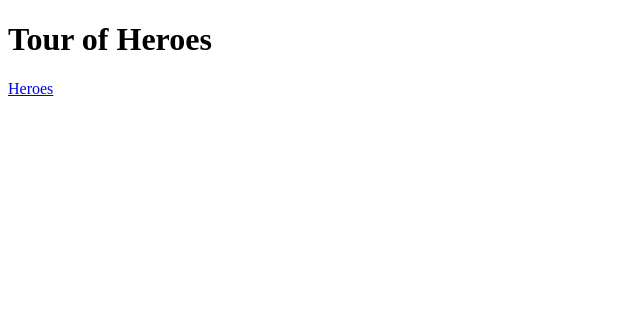
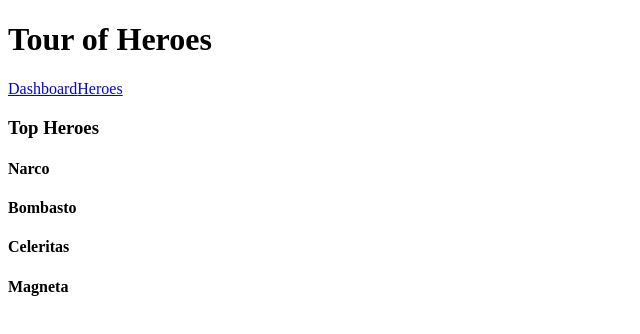
Before and after one commit to android-rain/app-angular-tutorial, an Angular app: page /dashboard in a window 1280 px wide. Before the commit this address led to /. Shown: the top 334 px of the page, without its empty margins (0-640 px from the left). Built offline with nearby package versions, Linux system fonts and the light colour scheme.

Commit message:
added a dashboard view; separating the hero-detail view

```diff
--- a/src/app/app.component.ts
+++ b/src/app/app.component.ts
@@ -4,9 +4,11 @@
     selector: 'my-app',
     template: `
         <h1>{{title}}</h1>
-        <a routerLink="/heroes">Heroes</a>
-        <router-outlet></router-outlet>
-    `
+        <nav>
+            <a routerLink="/dashboard">Dashboard</a>
+            <a routerLink="/heroes">Heroes</a>
+        </nav>
+        <router-outlet></router-outlet>`
 })
 export class AppComponent {
     title = 'Tour of Heroes';
--- /dev/null
+++ b/src/app/dashboard.component.html
@@ -0,0 +1,8 @@
+<h3>Top Heroes</h3>
+<div class="grid grid-pad">
+    <div *ngFor="let hero of heroes" class="col-l-4">
+        <div class="module hero">
+            <h4>{{ hero.name }}</h4>
+        </div>
+    </div>
+</div>
--- /dev/null
+++ b/src/app/dashboard.component.ts
@@ -0,0 +1,20 @@
+import {Component, OnInit} from '@angular/core';
+
+import { Hero } from './hero';
+import { HeroService } from './hero.service';
+
+@Component({
+    selector: 'my-dashboard',
+    templateUrl: './dashboard.component.html'
+})
+
+export class DashboardComponent implements OnInit{
+    heroes: Hero[] = [];
+
+    constructor(private heroService: HeroService) {}
+
+    ngOnInit(): void {
+        this.heroService.getHeroes()
+        .then(heroes => this.heroes = heroes.slice(1, 5));
+    }
+}
--- a/src/app/hero-detail.component.ts
+++ b/src/app/hero-detail.component.ts
@@ -1,5 +1,6 @@
 import { Component, Input } from '@angular/core';
 import { Hero } from './hero';
+
 @Component({
     selector: 'hero-detail',
     template: `
```
Also changed, not shown: src/app/app.module.ts (+18 -2 lines).
